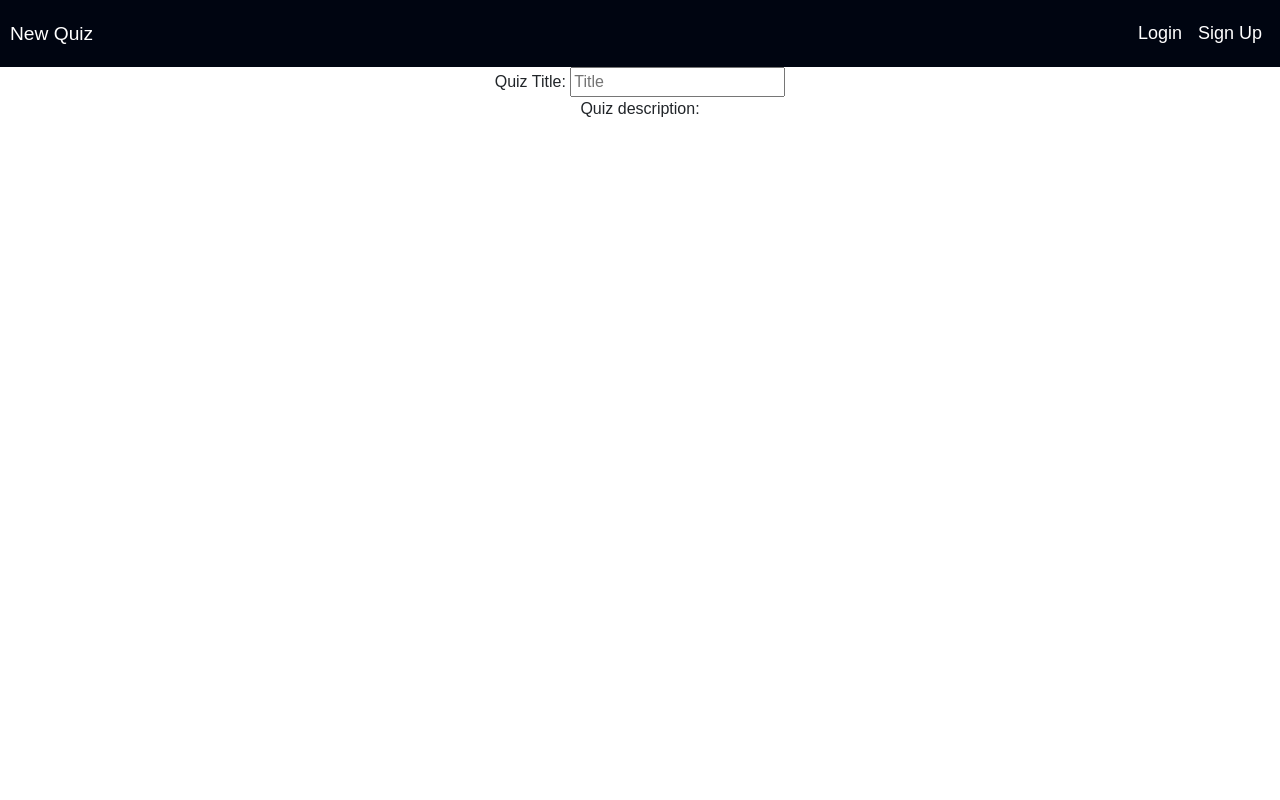
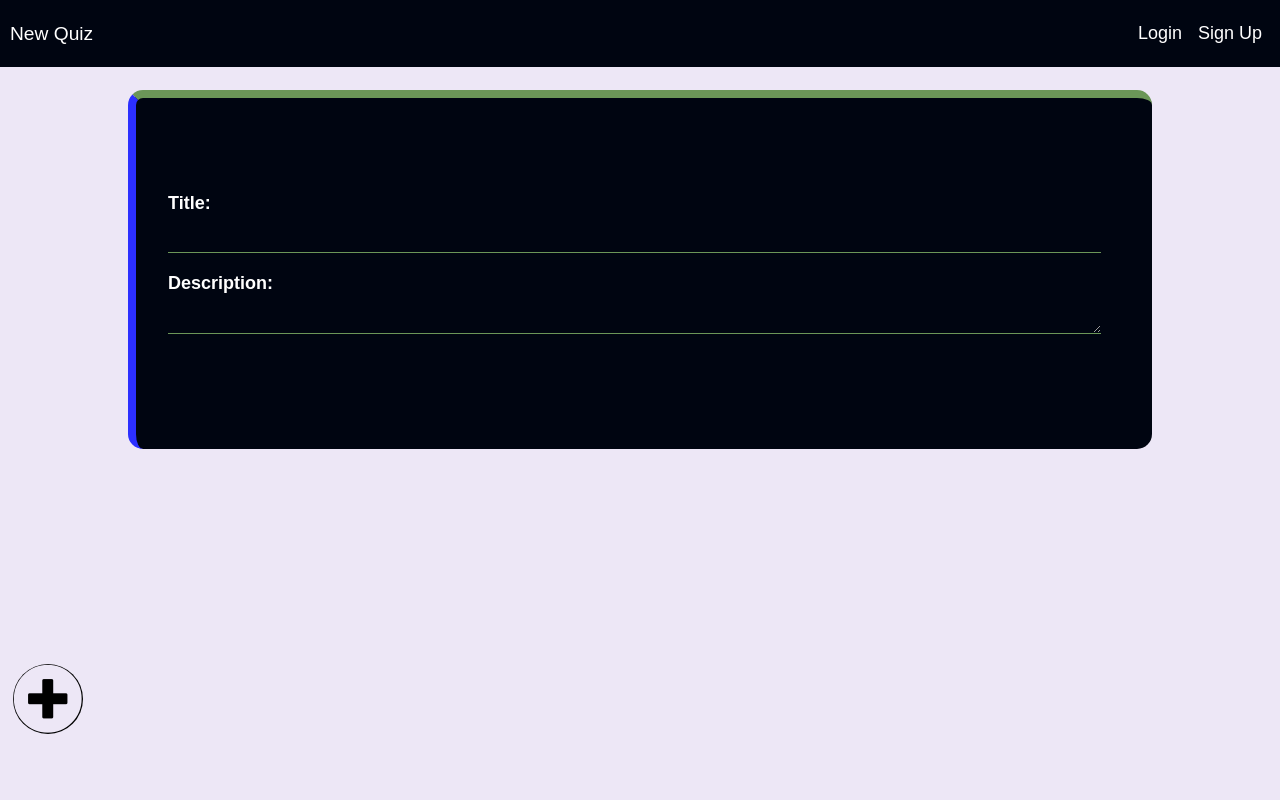
Before and after one commit to Dhyey189/EasyToQuiz_project, a Django app: page /EasyToQuiz/createquiz in a window 1280 px wide. Run offline with Django 3.2, Linux system fonts and the light colour scheme; some libraries are stand-ins or nearby versions.

Commit message:
commited by team #4

```diff
--- /dev/null
+++ b/EasyToQuiz/userlogin/static/custon.js
@@ -0,0 +1,89 @@
+var x = 0;
+
+var array = new Array();
+var array2 = new Array();
+array[0] = 0;
+array2[0] = 0;
+
+function AddQuestion() {
+	x++;
+	array[x] = 0;
+	array2[x] = 1;
+	var mainsection = document.createElement("section");
+	mainsection.setAttribute("class", "mysection2");
+	mainsection.setAttribute("ID", x + "mysection");
+	var intersection = document.createElement("div");
+	intersection.setAttribute("class", "container");
+	var section = document.createElement("div");
+	section.setAttribute("class", "section questionsection");
+	var Item = document.createElement("div");
+	Item.setAttribute("class", "item option-item");
+	Item.setAttribute("ID", "item" + x);
+	var inputID = document.createElement("INPUT");
+	inputID.setAttribute("type", "text");
+	inputID.setAttribute("name", "QuestionTitle");
+	inputID.setAttribute("placeholder", "Question-" + x);
+	var Item2 = document.createElement("div");
+	Item2.setAttribute("class", "item delete");
+	Item2.setAttribute("align", "center");
+	var Delete = document.createElement("a");
+	Delete.innerHTML = "Delete";
+	Delete.setAttribute("class", "btn");
+	Delete.setAttribute("name", "deletebtn");
+	Delete.setAttribute("ID", x)
+	Delete.setAttribute("value", "Delete");
+	Delete.setAttribute("onclick", "Delete(getAttribute(\"ID\"))");
+	var addoption = document.createElement("a");
+	addoption.innerHTML = "<i class=\"fas fa-plus-circle\" title=\"Add Option\"></i>";
+	addoption.setAttribute("class", "btnicon addoption");
+	addoption.setAttribute("name", "addoptionbtn");
+	addoption.setAttribute("ID", x);
+	addoption.setAttribute("onclick", "AddOption(getAttribute(\"ID\"))");
+	Item.append(inputID);
+	Item.append(addoption);
+	Item2.append(Delete);
+	section.append(Item);
+	section.append(Item2);
+	intersection.append(section);
+	mainsection.append(intersection);
+
+	document.getElementsByTagName("body")[0].appendChild(mainsection);
+	RemoveElement();
+}
+
+function Delete(y) {
+	array2[y] = 0;
+	var DeleteQus = document.getElementById(y + "mysection");
+	DeleteQus.parentNode.removeChild(DeleteQus);
+	RemoveElement();
+}
+
+function AddOption(y) {
+	array[y]++;
+	var div = document.createElement("div");
+	div.setAttribute("class", "option");
+	div.setAttribute("Id", "div-" + y + "-" + array[y]);
+	var optionID = document.createElement("INPUT");
+	optionID.setAttribute("type", "text");
+	optionID.setAttribute("name", "option");
+	optionID.setAttribute("placeholder", "option " + array[y]);
+	optionID.setAttribute("ID", y + "-" + array[y]);
+	var deleteoption = document.createElement("a");
+	deleteoption.innerHTML = "<i class=\"fas fa-minus-circle\" title='Delete Option-" + array[y] + "'></i>";
+	deleteoption.setAttribute("class", "btnicon-3 deleteoption");
+	deleteoption.setAttribute("name", "deleteoptionbtn");
+	deleteoption.setAttribute("ID", y + "-" + array[y]);
+	deleteoption.setAttribute("onclick", "DeleteOption(getAttribute(\"ID\"))");
+	div.append(optionID);
+	div.append(deleteoption);
+	document.getElementById("item" + y).appendChild(div);
+}
+
+function DeleteOption(a) {
+	var DeleteOpt = document.getElementById("div-" + a);
+	DeleteOpt.parentNode.removeChild(DeleteOpt);
+}
+
+window.onbeforeunload = function (event) {
+	return confirm("Confirm refresh");
+};
--- a/EasyToQuiz/userlogin/static/style.css
+++ b/EasyToQuiz/userlogin/static/style.css
@@ -8,10 +8,20 @@ body{
   margin: 0;
   padding: 0;
   font-family: sans-serif;
-
+/*
   background-size: cover;
-  background-attachment: fixed;
+  background-attachment: fixed; */
   /* background-color: #000511; */
+}
+.mynav {
+  overflow: hidden;
+  background-color: #f1f1f1;
+  padding: 90px 10px;
+  transition: 0.4s;
+  position: fixed;
+  width: 100%;
+  top: 0;
+  z-index: 99;
 }
 .mynav h4{
   font-size: larger;
@@ -78,7 +88,7 @@ body{
   width: 45%;
   background: none;
   background-color: transparent;
-  border: 1px solid var(--color);
+  border: 1px solid var(--color)  !important;
   color: var(--color);
   padding: 5px;
   font-size: 15px;
@@ -130,7 +140,8 @@ body{
   font-size: 20px;
   font-family: sans-serif;
   /* border: 0px solid #000; */
-  padding: 10px 20px;
+  padding: 10px 10px;
+  margin: auto;
   text-align: justify;
 }
 .quiz-create-sec .btn{
@@ -146,9 +157,206 @@ body{
 }
 
 .dropdown>.dropdown-toggle:active {
-  /*Without this, clicking will make it sticky*/
     pointer-events: none;
 }
 .quizdetails{
   align-content: center;
 }
+
+.create{
+  background-color: #b7d6e7;
+  padding: 65px 20px;
+  border: 2px solid #000511;
+  position:relative;
+  overflow: scroll;
+  left: 50%;
+  width: 60%;
+  transform: translate(-50%,-50%);
+  color: #000511;
+  z-index: +2;
+  border-radius: 15px;
+  margin-top: 100px;
+}
+
+.section{
+  text-align: left;
+  overflow: hidden;
+  margin: 30px 0px;
+}
+
+.item input,textarea{
+  border: none;
+  outline: none;
+  background: none;
+  color: rgb(255, 255, 255);
+  font-size: 18px;
+  width: 98%;
+  float: left;
+  margin: auto;
+  margin-bottom: 20px;
+  border-bottom: 1px solid #6b9658;
+}
+
+
+.item h2,h3{
+  font-size: 18px;
+  font-weight: bold;
+}
+
+.section a{
+  width: 30%;
+}
+
+.section .item{
+  display:block;
+}
+.mysection{
+  align-self: center;
+
+  background-color: #000511;
+  width: 80%;
+  padding: 65px 20px;
+  /* border: 10px solid #6b9658; */
+  border-left: 8px solid #2c2fff;
+  border-top: 8px solid #6b9658;
+  color: #fff;
+  z-index: +2;
+  border-radius: 15px;
+  margin: 90px auto;
+}
+.mysection2{
+  align-self: center;
+  position: relative;
+  background-color: #000511;
+  width: 80%;
+  padding: 40px 20px;
+  /* border: 2px solid #6b9658; */
+  border-left: 8px solid #2c2fff;
+  color: #ede7f6;
+  z-index: +2;
+  border-radius: 15px;
+  margin: 30px auto;
+}
+.btnicon{
+  width: fit-content !important;
+  background: none;
+  background-color: transparent;
+  border: 0px solid var(--color);
+  color: var(--color);
+  padding: 0px;
+  font-weight: bolder;
+  cursor: pointer;
+  margin: auto;
+  border-radius: 25px;
+  font-size: 30px !important;
+  z-index: 1;
+}
+.option{
+  position: inline;
+  margin-bottom: 30px;
+}
+.btnicon-3{
+  position: absolute;
+  width: fit-content !important;
+  background: none;
+  background-color: transparent;
+  border: 0px solid var(--color);
+  color: var(--color);
+  padding: 5px;
+  font-weight: bolder;
+  cursor: pointer;
+  margin: 10px;
+  /* margin-bottom: 30px !important; */
+  border-radius: 25px;
+  font-size: 20px !important;
+}
+.btnicon:hover, .btnicon-3:hover{
+  background-color: #fff;
+  color: rgb(0, 0, 0);
+}
+.questionsection .option-item{
+  position: relative;
+  margin-bottom: 20px;
+}
+
+.option-item input{
+  margin-bottom: 50px;
+  z-index: 1;
+}
+
+.option-item .addoption{
+  position: absolute;
+  top: 35px;
+  left: 1%;
+}
+.item .deleteoption{
+  position: relative;
+}
+.addquestion{
+  display:none;
+}
+
+
+.btnicon-2{
+  width: fit-content !important;
+  position: fixed;
+  top: 83%;
+  left: 1%;
+  color: var(--color);
+  background-color: transparent;
+}
+.btnicon-4{
+  width: fit-content !important;
+  position: fixed;
+  top: 70%;
+  left: 1%;
+  color: var(--color);
+  background-color: transparent;
+}
+
+.btnicon-2 i{
+  background: none;
+  background-color: #000;
+  border: transparent;
+  color: #ede7f6;
+  font-size: 15px;
+  font-weight: bolder;
+  cursor: pointer;
+  margin: auto;
+  border-radius: 35px;
+  font-size: 70px;
+}
+.btnicon-4 i{
+  background: none;
+  background-color: transparent;
+  color: #000;
+  border: transparent;
+  font-size: 15px;
+  font-weight: bolder;
+  cursor: pointer;
+  margin: auto;
+  border-radius: 35px;
+  font-size: 70px;
+
+}
+.btnicon-2 i:hover,.btnicon-4 i:hover{
+  background-color: transparent;
+  color: #000;
+  border: transparent;
+}
+.option input{
+  border: none;
+  outline: none;
+  background: none;
+  color: #fff;
+  font-size: 18px;
+  width: 85%;
+  float: left;
+  margin: 0 10px;
+  /* margin-bottom: 10px; */
+  border-bottom: 1px solid var(--color);
+}
+/* .option{
+  padding: 10px 0px;
+  display: inherit;
+} */
--- a/EasyToQuiz/userlogin/templates/createquiz.html
+++ b/EasyToQuiz/userlogin/templates/createquiz.html
@@ -1,40 +1,54 @@
+
 {% load static %}
+{% with i=0%}
 <html lang="en" dir="ltr">
+
 	<head>
-  <meta charset="utf-8" >
+		<meta charset="utf-8">
 		<title>Create New Quiz</title>
-  <link href="https://cdn.jsdelivr.net/npm/bootstrap@5.0.0-beta2/dist/css/bootstrap.min.css" rel="stylesheet" integrity="sha384-BmbxuPwQa2lc/FVzBcNJ7UAyJxM6wuqIj61tLrc4wSX0szH/Ev+nYRRuWlolflfl" crossorigin="anonymous">
-
+		<link href="https://cdn.jsdelivr.net/npm/bootstrap@5.0.0-beta2/dist/css/bootstrap.min.css" rel="stylesheet"
+			integrity="sha384-BmbxuPwQa2lc/FVzBcNJ7UAyJxM6wuqIj61tLrc4wSX0szH/Ev+nYRRuWlolflfl" crossorigin="anonymous">
+			<link rel="stylesheet" href="https://rawgit.com/lykmapipo/themify-icons/master/css/themify-icons.css">
 		<link rel="stylesheet" href="{% static 'style.css' %}">
 	</head>
-<body>
-<body style="background-color:white !important;">{% csrf_token %}
 
- <nav class="navbar navbar-expand-sm navbar-dark mynav"  style="background-color:#000511 !important; padding : 12px 10px" >
+
+	<body style="background-color:#ede7f6 !important;">{% csrf_token %}
+
+		<nav class="navbar navbar-expand-sm navbar-dark mynav"
+			style="background-color:#000511 !important; padding : 12px 10px;">
 
 			<h4>New Quiz</h4>
-  	<button class="navbar-toggler" type="button" data-toggle="collapse" data-target="#navbarSupportedContent" aria-controls="navbarSupportedContent" aria-expanded="false" aria-label="Toggle navigation">
+			<button class="navbar-toggler" type="button" data-toggle="collapse" data-target="#navbarSupportedContent"
+				aria-controls="navbarSupportedContent" aria-expanded="false" aria-label="Toggle navigation">
 				<span class="navbar-toggler-icon"></span>
 			</button>
-      <div class="collapse navbar-collapse justify-content-end" id="navbarSupportedContent"  >
+			<div class="collapse navbar-collapse justify-content-end" id="navbarSupportedContent">
 				{% if user.is_authenticated %}
-    	<ul class="navbar-nav ml-auto" >
+				<ul class="navbar-nav ml-auto">
 					<li class="nav-item">
 
-        		<p class="nav-link"><i class="fas fa-user"></i>&nbsp;{{user.username}}</p><span class="sr-only">(current)</span>
+						<p class="nav-link"><i class="fas fa-user"></i>&nbsp;{{user.username}}</p><span
+							class="sr-only">(current)</span>
 					</li>
 					<li class="nav-item">
-        		<a class="nav-link" href="/EasyToQuiz/signout"><p ><i class="fas fa-sign-out-alt"></i>&nbsp;Logout</p></a>
+						<a class="nav-link" href="/EasyToQuiz/signout">
+							<p><i class="fas fa-sign-out-alt"></i>&nbsp;Logout</p>
+						</a>
 					</li>
 
 				</ul>
 				{% else%}
-      <ul class="navbar-nav ml-auto" >
+				<ul class="navbar-nav ml-auto">
 					<li class="nav-item">
-        		<a class="nav-link" href="/EasyToQuiz/login"><p style="color:white;margin:0 !important;">Login</p></a><span class="sr-only">(current)</span>
+						<a class="nav-link" href="/EasyToQuiz/login">
+							<p style="color:white;margin:0 !important;">Login</p>
+						</a><span class="sr-only">(current)</span>
 					</li>
 					<li class="nav-item">
-        		<a class="nav-link" href="/EasyToQuiz/userregistration"><p style="color:white;margin:0 !important;">Sign Up</p></a>
+						<a class="nav-link" href="/EasyToQuiz/userregistration">
+							<p style="color:white;margin:0 !important;">Sign Up</p>
+						</a>
 					</li>
 
 				</ul>
@@ -43,15 +57,32 @@
 
 			</div>
 		</nav>
-<div class="quizdetails" align="center">
+		<section class="mysection">
+			<div class="container">
+				<div class="section">
+					<div class="item">
+						<h2>Title:</h2>
+						<input type="text" name="title" align="left" />
+					</div>
+					<div class="item">
+						<h2>Description:</h2>
+						<textarea name="description" rows="1" align="left"></textarea>
+					</div>
 
-    Quiz Title:
-        <input type="text" name="Quiztitle" placeholder="Title">
-      <br>
-
-    Quiz description:
+					{% with ''|center:i as range %}
+					{% for _ in range %}
+					Hello
+					{% endfor %}
+					{%endwith%}
 
 
 				</div>
+			</div>
+		</section>
+
+			<a class="btnicon-2" onclick="AddQuestion()"><i class="fas fa-plus-circle" title="Add Question"></i></a>
+
+		<script type="text/javascript" src="../static/custon.js"></script>
 	</body>
 </html>
+{%endwith%}
```
Also changed, not shown: EasyToQuiz/userlogin/templates/welcome.html (+23 -11 lines). Lines whose indentation alone changed are shown as unchanged.
